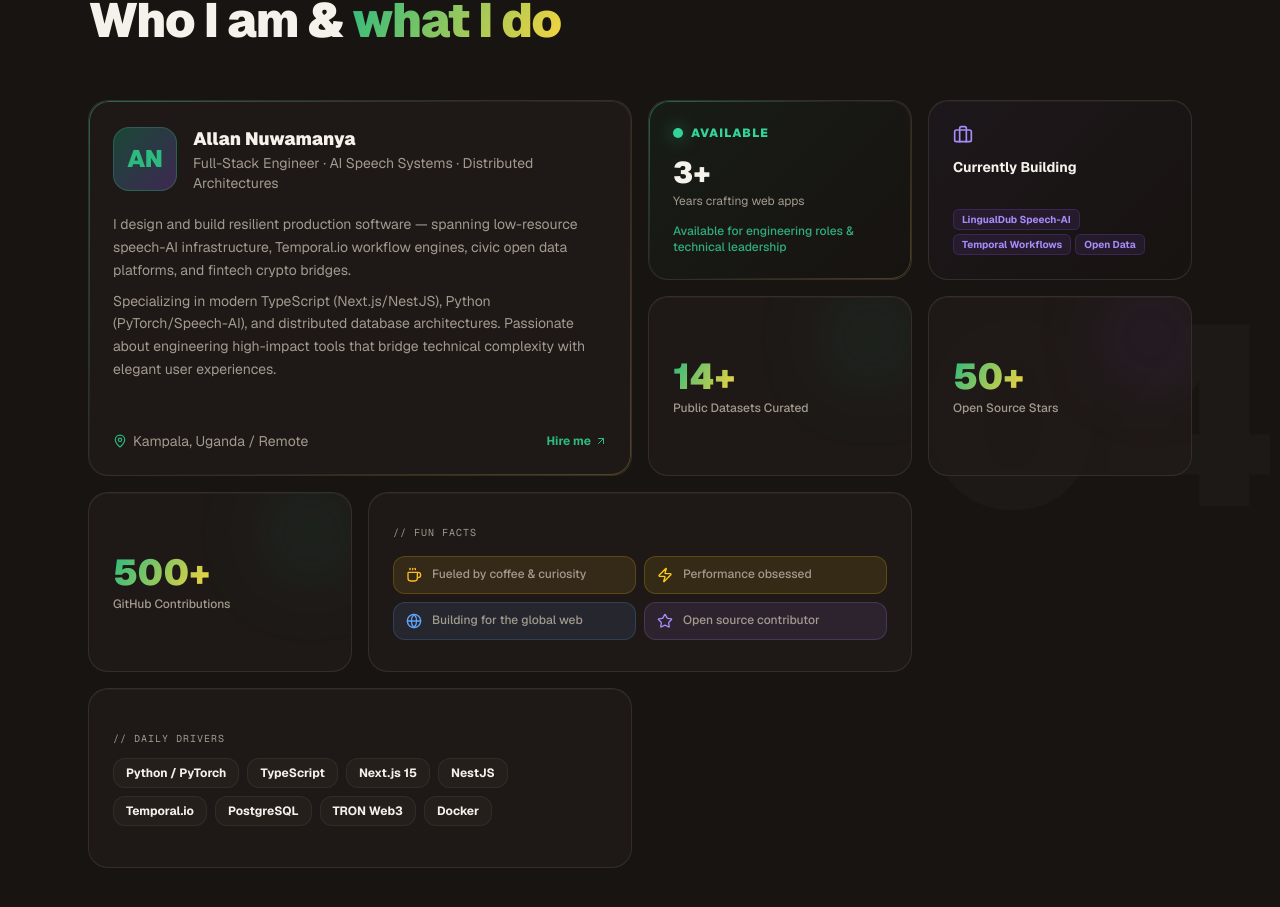
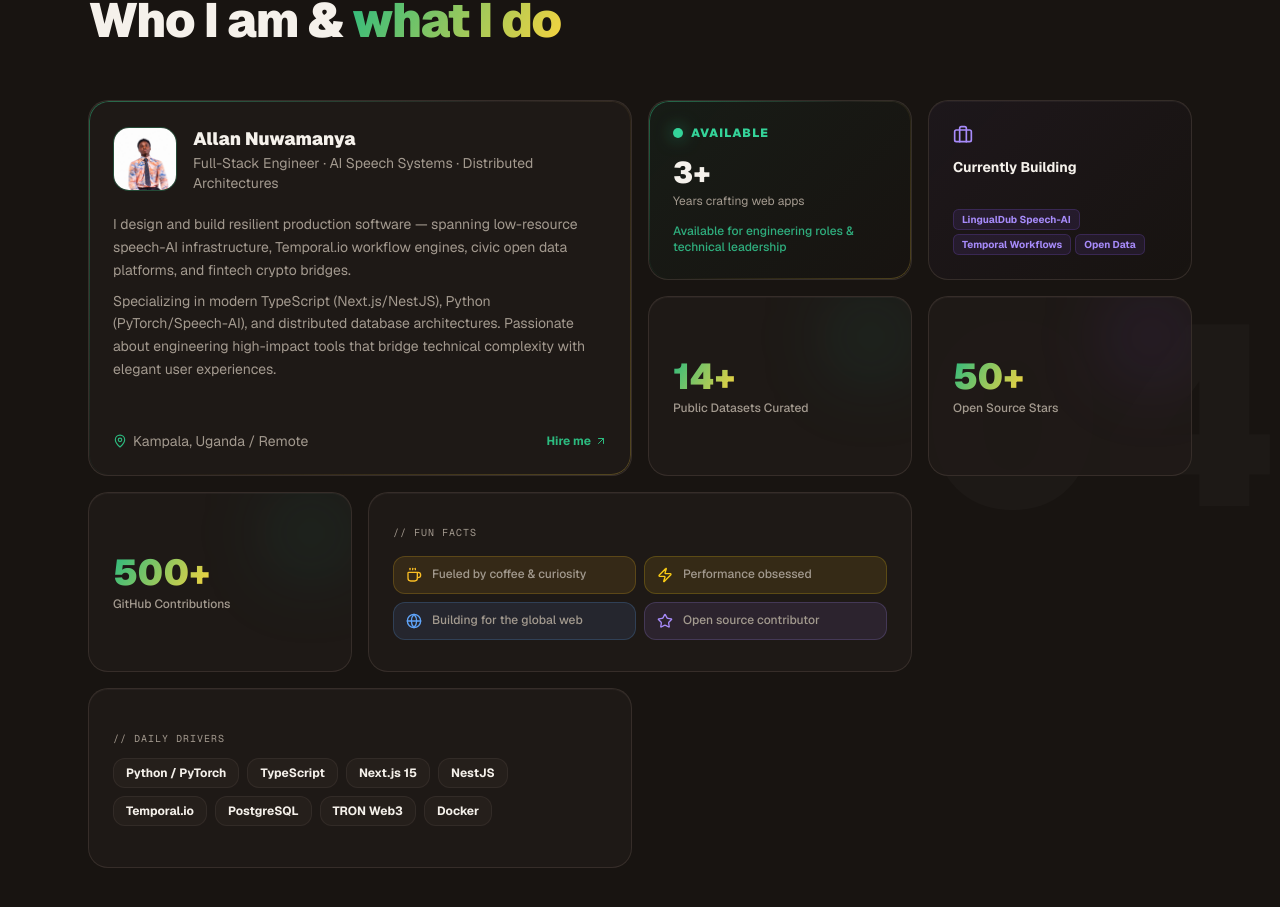
Before and after one commit to allannuwamanya/portfolio, a Next.js app: page / in a window 1280 px wide. Shown: the part 3639-4546 px from the top of the page. Built offline with nearby package versions, Linux system fonts and the light colour scheme; no server answers.

Commit message:
feat: add user profile image and update OpenGraph image

```diff
--- a/src/components/sections/about.tsx
+++ b/src/components/sections/about.tsx
@@ -3,6 +3,7 @@
 import { motion } from "motion/react";
 import { MapPin, Briefcase, Coffee, Zap, Globe, Star, ArrowUpRight } from "lucide-react";
 import Link from "next/link";
+import Image from "next/image";
 import { personalInfo } from "@/data/personal";
 import { fadeUp } from "@/lib/animations";
 import { cn } from "@/lib/utils";
@@ -48,9 +49,15 @@ export function AboutSection() {
             <div>
               {/* Avatar */}
               <div className="mb-5 flex items-center gap-4">
-                <div className="relative h-16 w-16 rounded-2xl overflow-hidden flex-shrink-0 border border-accent/30"
-                  style={{ background: "linear-gradient(135deg, hsl(161 84% 39% / 0.3) 0%, hsl(263 70% 60% / 0.3) 100%)" }}>
-                  <div className="absolute inset-0 flex items-center justify-center text-2xl font-black text-accent">AN</div>
+                <div className="relative h-16 w-16 rounded-2xl overflow-hidden flex-shrink-0 border border-accent/30 bg-card">
+                  <Image
+                    src="/images/allan.jpg"
+                    alt={personalInfo.name}
+                    fill
+                    className="object-cover"
+                    sizes="(max-width: 768px) 64px, 64px"
+                    priority
+                  />
                 </div>
                 <div>
                   <h3 className="font-black text-foreground text-lg">{personalInfo.name}</h3>
--- a/src/lib/constants.ts
+++ b/src/lib/constants.ts
@@ -7,7 +7,7 @@ export const siteConfig: SiteConfig = {
   description:
     "Full-stack software engineer crafting high-performance modern web applications, scalable distributed backends, and responsive user experiences.",
   url: process.env.NEXT_PUBLIC_SITE_URL || "https://allannuwamanya.dev",
-  ogImage: "/images/og.png",
+  ogImage: "/images/allan.jpg",
   links: {
     github: "https://github.com/allannuwamanya",
     linkedin: "https://linkedin.com/in/allan-nuwamanya",
```
Also changed, not shown: public/images/allan.jpg (added).
